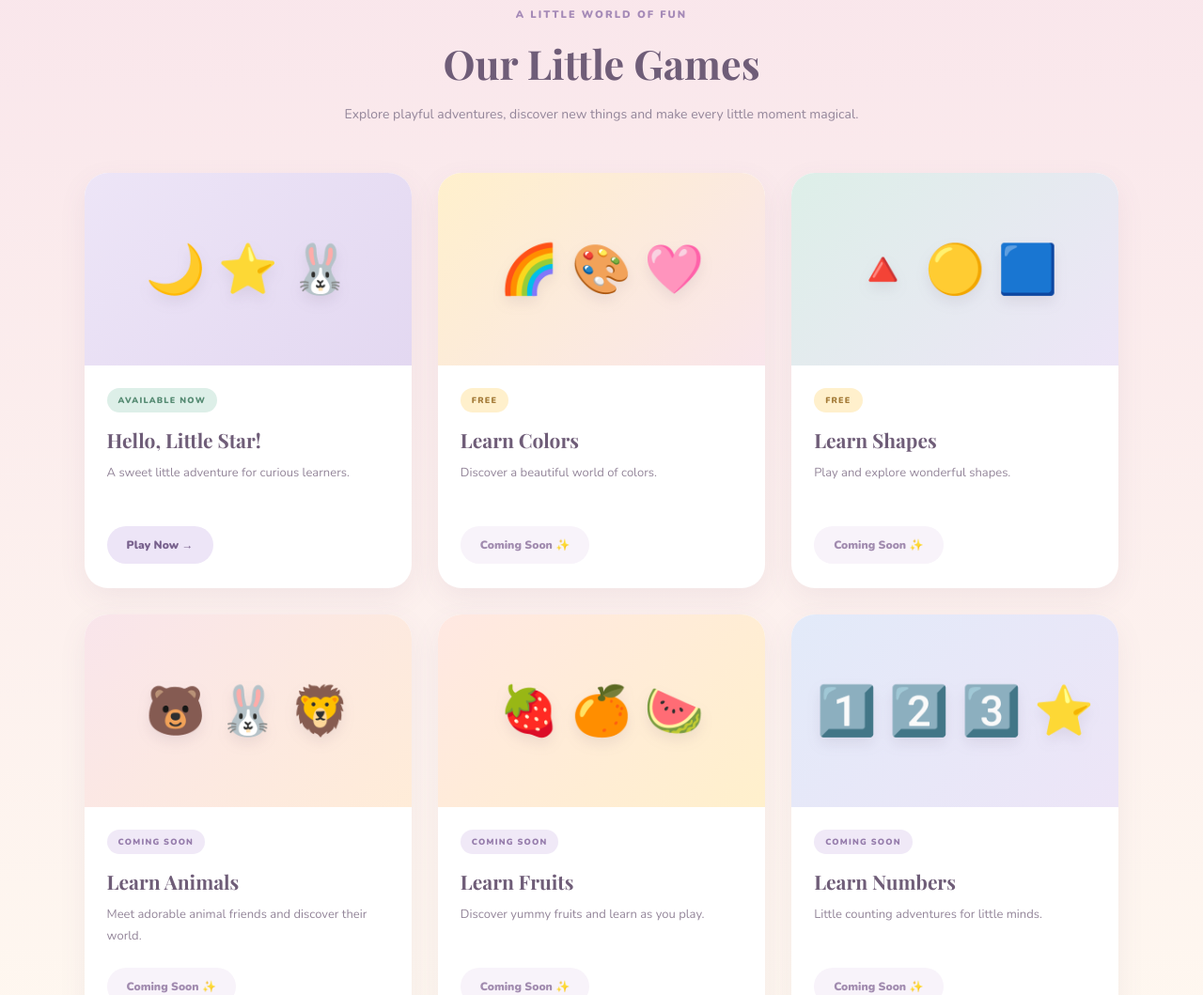
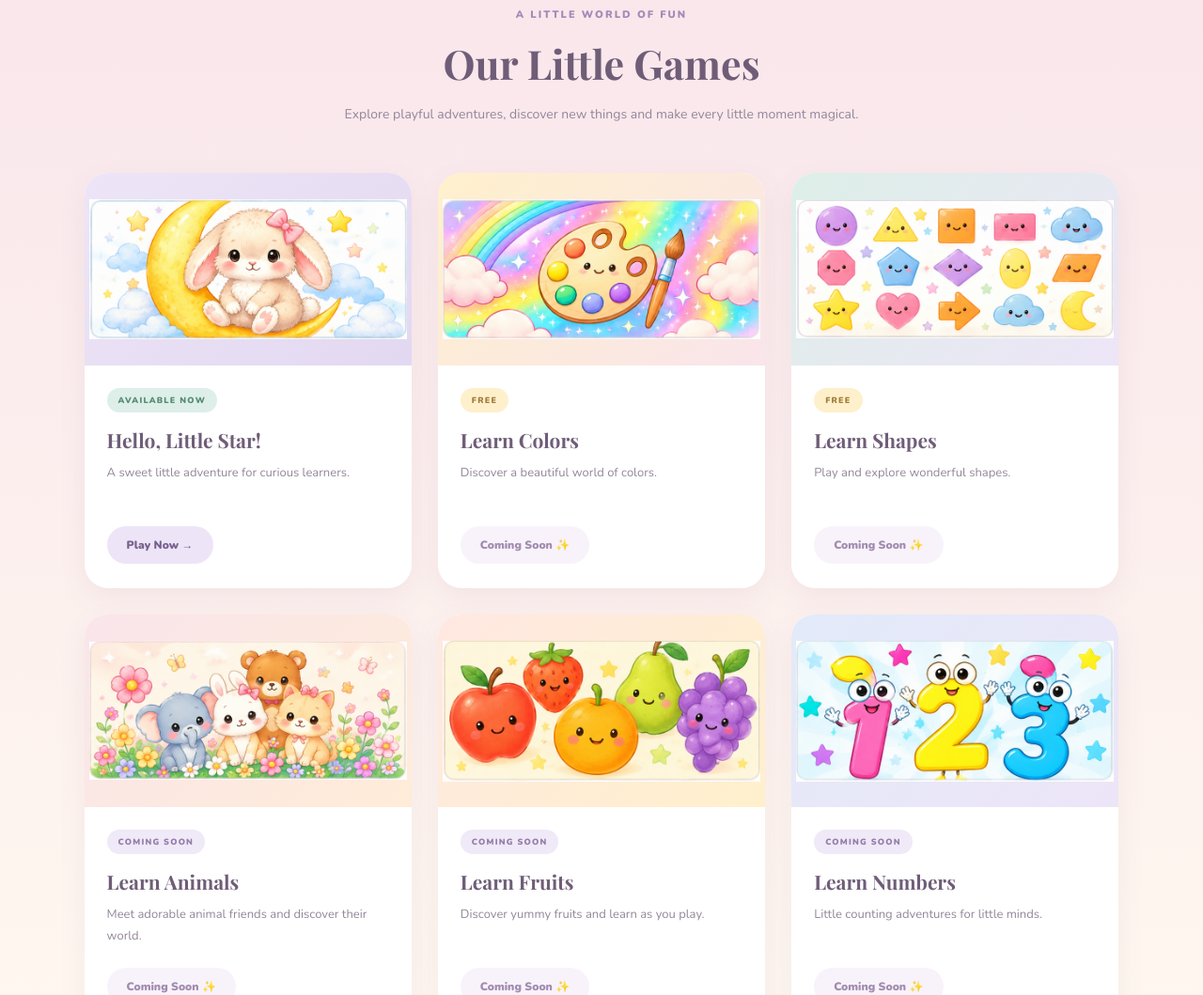
Before and after one commit to xdimohammad/Elara-Playhouse, a plain HTML site: page index.html in a window 1280 px wide. Shown: the part 1339-2398 px from the top of the page at 94% size. Drawn offline with nearby package versions, Linux system fonts and the light colour scheme.

Commit message:
Update index.html

```diff
--- a/index.html
+++ b/index.html
@@ -1,14 +1,4 @@
-<!DOCTYPE html>
-<html lang="en">
 
-  <head>
-    <meta charset="UTF-8">
-    <title>Elara Playhouse — Official Website</title>
-    <link rel="stylesheet" href="./style.css">
-
-  </head>
-
-  <body>
 <!DOCTYPE html>
 <html lang="en">
 <head>
@@ -17,21 +7,19 @@
   <meta name="theme-color" content="#FFF9F0">
 
   <title>Elara Playhouse | A World of Little Wonders</title>
+  <meta name="description" content="Discover magical little learning adventures at Elara Playhouse.">
 
-  <meta name="description" content="Discover magical little learning adventures at Elara Playhouse.">
+  <link rel="stylesheet" href="./style.css">
 
   <link rel="preconnect" href="https://fonts.googleapis.com">
   <link rel="preconnect" href="https://fonts.gstatic.com" crossorigin>
-
   <link href="https://fonts.googleapis.com/css2?family=Nunito:wght@400;500;600;700;800;900&family=Playfair+Display:wght@600;700&display=swap" rel="stylesheet">
 </head>
 
 <body>
 
-  <!-- HEADER -->
 <header class="site-header">
   <div class="header-inner">
-
     <a href="#home" class="brand">
       <span>ELARA</span>
       <small>PLAYHOUSE</small>
@@ -43,34 +31,21 @@
       <a href="#about" class="nav-link">About Us</a>
     </nav>
 
-      <a href="#account" class="account-button">
-        My Account ♡
-      </a>
-
+    <a href="#account" class="account-button">My Account ♡</a>
   </div>
 </header>
 
-
-  <!-- HERO -->
 <main>
 
   <section class="hero-section" id="home">
-
     <div class="hero-content">
-
       <span class="hero-label">WELCOME TO ELARA PLAYHOUSE</span>
-
       <h1>A World of<br>Little Wonders</h1>
-
       <p>
         Little games, big discoveries.
         Let the magical learning adventures begin!
       </p>
-
-        <a href="#games" class="hero-button">
-          Explore Our Games →
-        </a>
-
+      <a href="#games" class="hero-button">Explore Our Games →</a>
     </div>
 
     <div class="hero-decoration">
@@ -80,24 +55,16 @@
       <span class="hero-cloud">☁️</span>
       <span class="hero-sparkle">✨</span>
     </div>
-
   </section>
 
-
-    <!-- WELCOME -->
   <section class="welcome-section">
-
     <div class="section-heading">
       <span class="section-label">A LITTLE SOMETHING SPECIAL</span>
       <h2>Where Little Minds Bloom</h2>
-        <p>
-          Every little adventure is a chance to learn,
-          explore and grow.
-        </p>
+      <p>Every little adventure is a chance to learn, explore and grow.</p>
     </div>
 
     <div class="features-grid">
-
       <div class="feature-card">
         <div class="feature-icon">💗</div>
         <h3>Made with Love</h3>
@@ -106,24 +73,19 @@
 
       <div class="feature-card">
         <div class="feature-icon">🌈</div>
-          <h3>Fun & Playful</h3>
+        <h3>Fun &amp; Playful</h3>
         <p>Beautiful adventures filled with joy.</p>
       </div>
 
       <div class="feature-card">
         <div class="feature-icon">🌱</div>
-          <h3>Learn & Grow</h3>
+        <h3>Learn &amp; Grow</h3>
         <p>Discover something wonderful every day.</p>
       </div>
-
     </div>
-
   </section>
 
-
-    <!-- GAMES LIBRARY -->
   <section class="games-section" id="games">
-
     <div class="section-heading">
       <span class="section-label">A LITTLE WORLD OF FUN</span>
       <h2>Our Little Games</h2>
@@ -137,213 +99,133 @@
 
       <!-- GAME 1 -->
       <article class="game-card">
-
         <div class="game-image hello-star-image">
-            <span>🌙 ⭐ 🐰</span>
+          <img src="./hello-little-star.png" alt="Bunny sitting on a crescent moon">
         </div>
-
         <div class="game-info">
           <span class="game-status available">AVAILABLE NOW</span>
-
           <h3>Hello, Little Star!</h3>
-
-            <p>
-              A sweet little adventure for curious learners.
-            </p>
-
+          <p>A sweet little adventure for curious learners.</p>
           <div class="game-card-footer">
-              <a href="https://xdimohammad.github.io/Hello-Little-Star-/" class="game-button">
-                Play Now →
-              </a>
+            <a href="https://xdimohammad.github.io/Hello-Little-Star-/" class="game-button">Play Now →</a>
           </div>
         </div>
-
       </article>
-
 
       <!-- GAME 2 -->
       <article class="game-card">
-
         <div class="game-image second-game-image">
-            <span>🌈 🎨 🩷</span>
+          <img src="./learn-colors.png" alt="Pastel artist palette and rainbow">
         </div>
-
         <div class="game-info">
           <span class="game-status free">FREE</span>
-
           <h3>Learn Colors</h3>
-
-            <p>
-              Discover a beautiful world of colors.
-            </p>
-
+          <p>Discover a beautiful world of colors.</p>
           <div class="game-card-footer">
             <span class="coming-soon-button">Coming Soon ✨</span>
           </div>
         </div>
-
       </article>
-
 
       <!-- GAME 3 -->
       <article class="game-card">
-
         <div class="game-image third-game-image">
-            <span>🔺 🟡 🟦</span>
+          <img src="./learn-shapes.png" alt="Cute pastel geometric shapes">
         </div>
-
         <div class="game-info">
           <span class="game-status free">FREE</span>
-
           <h3>Learn Shapes</h3>
-
-            <p>
-              Play and explore wonderful shapes.
-            </p>
-
+          <p>Play and explore wonderful shapes.</p>
           <div class="game-card-footer">
             <span class="coming-soon-button">Coming Soon ✨</span>
           </div>
         </div>
-
       </article>
-
 
       <!-- GAME 4 -->
       <article class="game-card">
-
         <div class="game-image animals-game-image">
-            <span>🐻 🐰 🦁</span>
+          <img src="./learn-animals.png" alt="Cute animal friends in a flower garden">
         </div>
-
         <div class="game-info">
           <span class="game-status coming">COMING SOON</span>
-
           <h3>Learn Animals</h3>
-
-            <p>
-              Meet adorable animal friends and discover their world.
-            </p>
-
+          <p>Meet adorable animal friends and discover their world.</p>
           <div class="game-card-footer">
             <span class="coming-soon-button">Coming Soon ✨</span>
           </div>
         </div>
-
       </article>
-
 
       <!-- GAME 5 -->
       <article class="game-card">
-
         <div class="game-image fruits-game-image">
-            <span>🍓 🍊 🍉</span>
+          <img src="./learn-fruits.png" alt="Smiling pastel fruit characters">
         </div>
-
         <div class="game-info">
           <span class="game-status coming">COMING SOON</span>
-
           <h3>Learn Fruits</h3>
-
-            <p>
-              Discover yummy fruits and learn as you play.
-            </p>
-
+          <p>Discover yummy fruits and learn as you play.</p>
           <div class="game-card-footer">
             <span class="coming-soon-button">Coming Soon ✨</span>
           </div>
         </div>
-
       </article>
-
 
       <!-- GAME 6 -->
       <article class="game-card">
-
         <div class="game-image numbers-game-image">
-            <span>1️⃣ 2️⃣ 3️⃣ ⭐</span>
+          <img src="./learn-numbers.png" alt="Colorful number characters one two three">
         </div>
-
         <div class="game-info">
           <span class="game-status coming">COMING SOON</span>
-
           <h3>Learn Numbers</h3>
-
-            <p>
-              Little counting adventures for little minds.
-            </p>
-
+          <p>Little counting adventures for little minds.</p>
           <div class="game-card-footer">
             <span class="coming-soon-button">Coming Soon ✨</span>
           </div>
         </div>
-
       </article>
 
     </div>
-
   </section>
 
-
-    <!-- ABOUT -->
   <section class="about-section" id="about">
-
     <div class="about-content">
-
       <span class="section-label">OUR LITTLE STORY</span>
-
       <h2>Made for Little Wonders</h2>
-
       <p>
         Elara Playhouse is a magical little space
         created to make learning more joyful,
         playful and meaningful.
       </p>
-
       <p>
         We believe that every child deserves a world
         filled with curiosity, creativity and wonderful
         little discoveries.
       </p>
-
       <span class="about-decoration">🌸 ✨ 🌷</span>
-
     </div>
-
   </section>
 
-
-    <!-- ACCOUNT -->
   <section class="account-section" id="account">
-
     <div class="account-box">
-
       <span class="section-label">YOUR LITTLE CORNER</span>
-
       <h2>Welcome to Your Playhouse</h2>
-
       <p>
         Sign in to keep your games and purchases
         together in one magical place.
       </p>
-
       <button class="google-button" type="button" disabled>
-          <span>G</span>
-          Sign in with Google
+        <span>G</span> Sign in with Google
       </button>
-
       <small>Google Sign-In coming soon.</small>
-
     </div>
-
   </section>
 
 </main>
 
-
-  <!-- FOOTER -->
 <footer class="site-footer">
-
   <a href="#home" class="brand footer-brand">
     <span>ELARA</span>
     <small>PLAYHOUSE</small>
@@ -360,13 +242,19 @@
   <small>
     © <span id="currentYear">2026</span> Elara Playhouse. All rights reserved.
   </small>
+</footer>
 
-  </footer>
+<script src="./script.js"></script>
+
+<style>
+  .game-image img {
+    display: block;
+    width: 100%;
+    height: 100%;
+    object-fit: contain;
+    padding: 5px;
+  }
+</style>
 
 </body>
 </html>
-    <script  src="./script.js"></script>
-
-  </body>
-
-</html>
```
Lines whose indentation alone changed are shown as unchanged.
